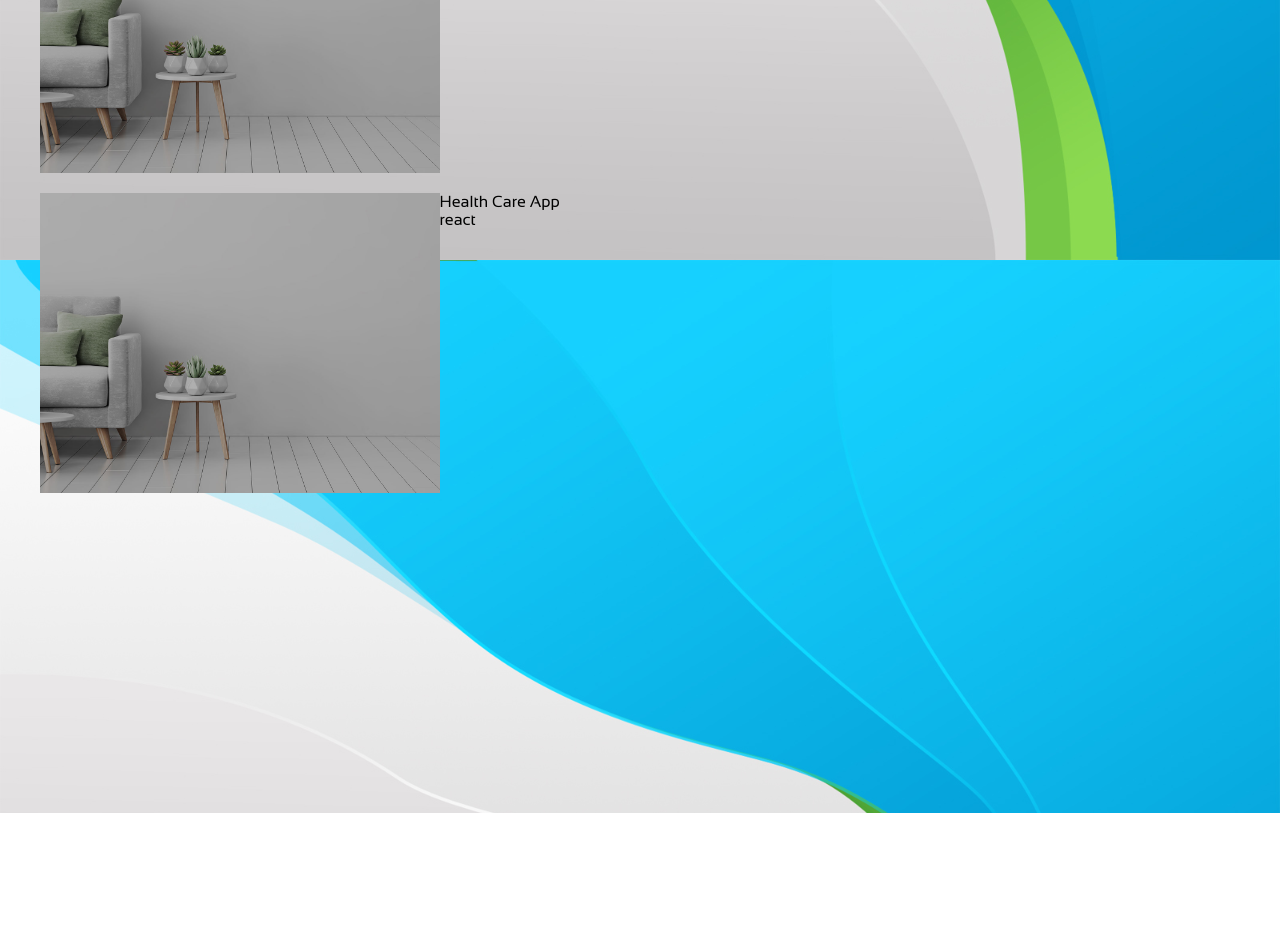
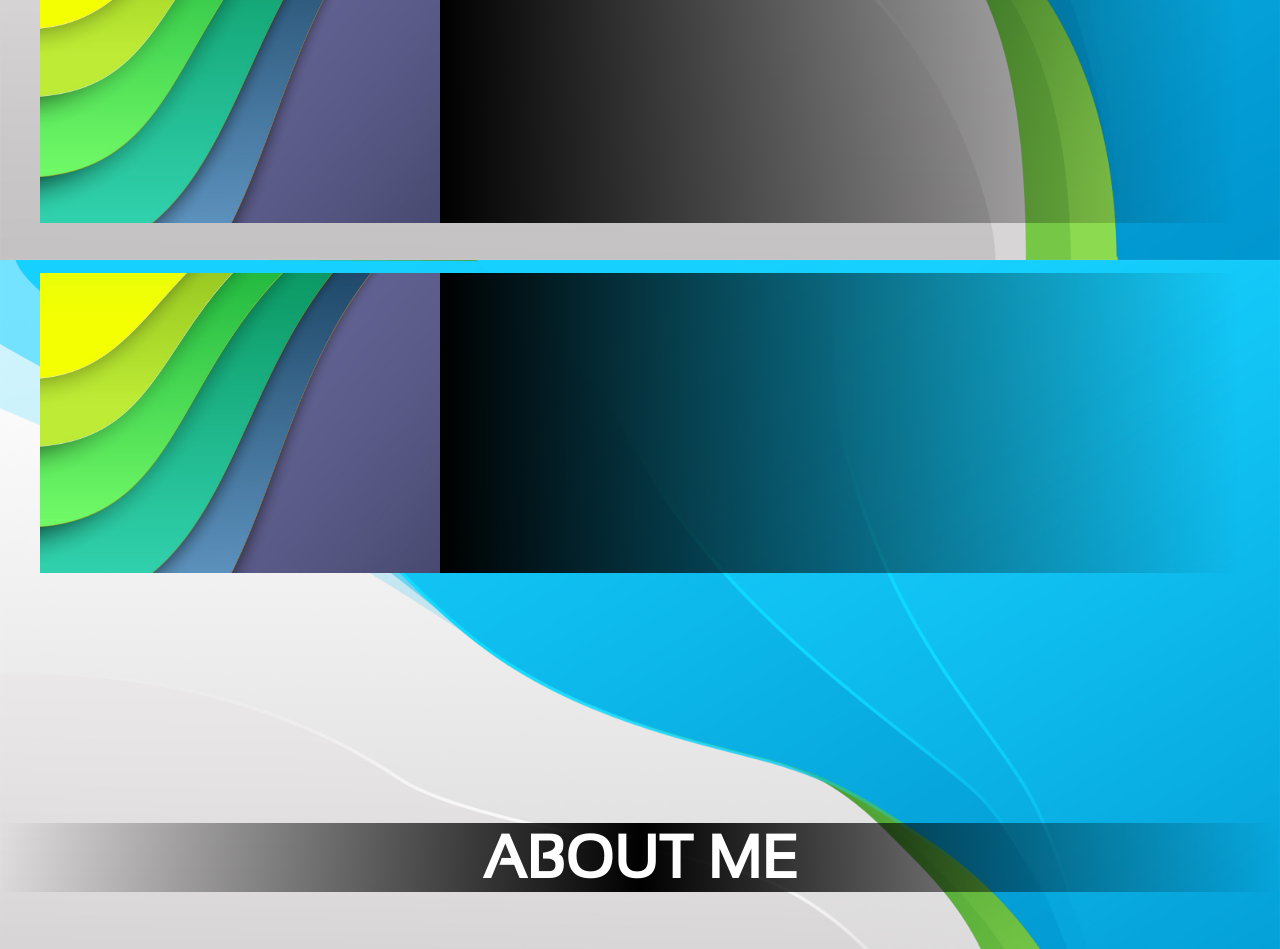
Before and after one commit to redspider926/portfolio, a React (Create React App) app: page / in a window 1280 px wide. Shown: the part 2620-3569 px from the top of the page. Before the commit the page ends 3433 px from the top, so only its background shows below. Built offline with nearby package versions, Linux system fonts and the light colour scheme.

Commit message:
made work part

```diff
--- a/src/components/work.tsx
+++ b/src/components/work.tsx
@@ -9,8 +9,11 @@ const Work: React.FC<WorkProps> = ({ title, paragraph }) => {
     return <div className="component-work">
         <div className="component-work__thumbnail"></div>
         <div className="component-work__description">
+            <div className="component-work__description-container"></div>
             <div className="component-work__description-title">{title}</div>
             <div className="component-work__description-paragraph">{paragraph}</div>
+            <div className="component-work__description-visit">Visit</div>
+            <div className="component-work__description-github">Github</div>
         </div>
     </div>
 }
--- a/src/pages/main.tsx
+++ b/src/pages/main.tsx
@@ -36,7 +36,9 @@ const PageMain: React.FC = () => {
                 </div>
             </div>
 
-            <div className="page-main__section-4"></div>
+            <div className="page-main__section-4">
+                <h2 className="page-main__section-4__title section-title">ABOUT ME</h2>
+            </div>
         </div>
     </Layout>
 }
--- a/src/styles/components/skill.scss
+++ b/src/styles/components/skill.scss
@@ -15,7 +15,7 @@
 
     &__chart{
         background-color: gray;
-        height: 5px;
+        height: 3px;
         flex: 1;
         transition: 0.3s;
 
@@ -26,7 +26,7 @@
 
             &-hover{
                 height: 100%;
-                background-color: blueviolet;
+                background-color: yellowgreen;
                 width: 0%;
                 transition: 0.3s;
             }
@@ -42,7 +42,7 @@
     }
 
     &:hover &__title{
-        color: blueviolet;
+        color: yellowgreen;
         margin-left: 10%;
     }
 }
--- a/src/styles/components/work.scss
+++ b/src/styles/components/work.scss
@@ -1,21 +1,137 @@
 .component-work{
     height: 300px;
     display: flex;
-    margin-bottom: 20px;
+    margin-bottom: 50px;
 
     @media screen and (max-width: 640px) {
         width: 100%;
     }
 
     &__thumbnail{
-        background-image: url('../../assets/images/background.jpg');
-        background-size: cover;
+        background-image: url('../../assets/images/2.jpg');
+        background-size: 100% 100%;
         background-repeat: no-repeat;
         background-position: center;
-        width: 33.3%;
+        flex: 1;
+        transition: 0.3s;
+        position: relative;
+
+        &:after{
+            position: absolute;
+            content: "";
+            left: 0px;
+            right: 0px;
+            top: 0px;
+            bottom: 0px;
+            background-color: transparent;
+            transition: 0.3s;
+        }
     }
 
     &__description{
-        width: 66.7%;
+        flex: 2;
+        background: linear-gradient(90deg, #000000ff, #00000000);
+        position: relative;
+        overflow: hidden;
+
+        &-container{
+            position: absolute;
+            left: 0px;
+            top: 0px;
+            bottom: 0px;
+            right: 100%;
+            background-color: blueviolet;
+            transition: 0.3s;
+        }
+
+        &-title{
+            position: absolute;
+            left: -300px;
+            top: 50px;
+            color: white;
+            font-size: 36px;
+            transition: 0.3s;
+        }
+
+        &-paragraph{
+            position: absolute;
+            left: -300px;
+            top: 50%;
+            color: white;
+            font-size: 18px;
+            transition: 0.3s;
+        }
+
+        &-visit{
+            position: absolute;
+            left: -300px;
+            bottom: 50px;
+            color: white;
+            font-size: 18px;
+            transition: 0.3s;
+            height: 40px;
+            border-radius: 20px;
+            display: flex;
+            align-items: center;
+            border: 2px solid white;
+            padding-left: 20px;
+            padding-right: 20px;
+            box-sizing: border-box;
+            cursor: pointer;
+
+            &:hover{
+                box-shadow: 0px 0px 10px white;
+            }
+        }
+
+        &-github{
+            position: absolute;
+            left: -150px;
+            bottom: 50px;
+            color: white;
+            font-size: 18px;
+            transition: 0.3s;
+            height: 40px;
+            border-radius: 20px;
+            display: flex;
+            align-items: center;
+            border: 2px solid white;
+            padding-left: 20px;
+            padding-right: 20px;
+            box-sizing: border-box;
+            cursor: pointer;
+
+            &:hover{
+                box-shadow: 0px 0px 10px white;
+            }
+        }
+    }
+
+    &:hover &__description-container{
+        right: 0px;
+    }
+
+    &:hover &__description-title{
+        left: 50px;
+    }
+
+    &:hover &__description-paragraph{
+        left: 50px;
+    }
+
+    &:hover &__description-visit{
+        left: 50px;
+    }
+
+    &:hover &__description-github{
+        left: 200px;
+    }
+
+    &:hover &__thumbnail{
+        background-size: 150% 150%;
+    }
+
+    &:hover &__thumbnail:after{
+        // background-color: rgba(255, 0, 111, 0.2);
     }
 }
--- a/src/styles/pages/main.scss
+++ b/src/styles/pages/main.scss
@@ -56,7 +56,8 @@
             margin: auto;
             width: 600px;
             padding: 20px;
-            background-color: #00000088;
+            // background-color: #00000088;
+            background: linear-gradient(90deg, #000000ff, #00000000);
 
             @media screen and (max-width: 640px) {
                 width: auto;
@@ -83,4 +84,12 @@
             }
         }
     }
+
+    &__section-4{
+        &__title{
+            margin-bottom: 100px !important;
+            background: linear-gradient(90deg, #00000000, #000000ff, #00000000);
+            color: white;
+        }
+    }
 }
```
